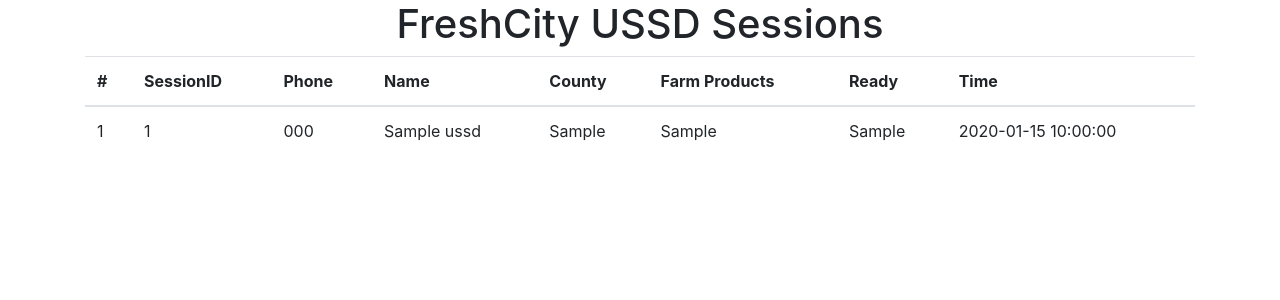
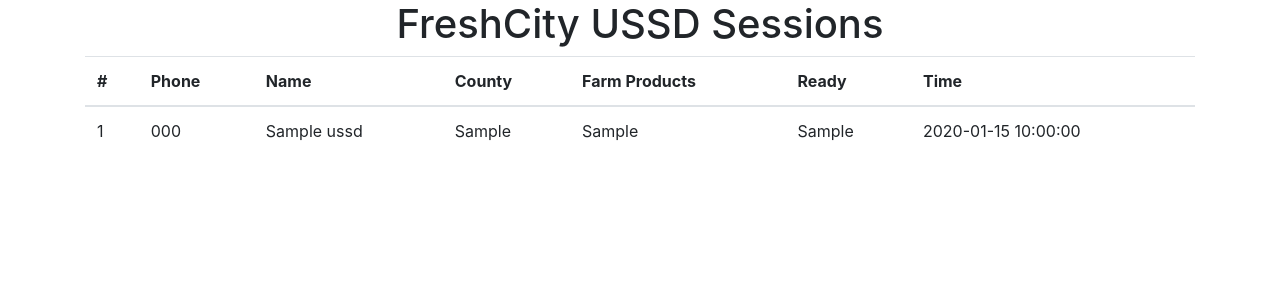
Before and after one commit to kailikia/fresh-city-ussd, a Flask app: page /records in a window 1280 px wide. Shown: the top 300 px of the page. Run offline with Flask 2, Linux system fonts and the light colour scheme; tables that the repository leaves empty hold one stand-in row (values such as "Sample post"); some libraries are stand-ins or nearby versions.

Commit message:
interface one 7

```diff
--- a/app/templates/index.html
+++ b/app/templates/index.html
@@ -18,7 +18,7 @@
   <thead>
     <tr>
       <th scope="col">#</th>
-      <th scope="col">SessionID</th>
+<!--      <th scope="col">SessionID</th>-->
       <th scope="col">Phone</th>
       <th scope="col">Name</th>
       <th scope="col">County</th>
@@ -31,7 +31,7 @@
   {% for ussd in ussds %}
     <tr>
         <td>{{ ussd.id }}</td>
-        <td>{{ ussd.sessionID }}</td>
+<!--        <td>{{ ussd.sessionID }}</td>-->
         <td>{{ ussd.phoneNumber }}</td>
         <td>{{ ussd.name }}</td>
         <td>{{ ussd.county }}</td>
```
